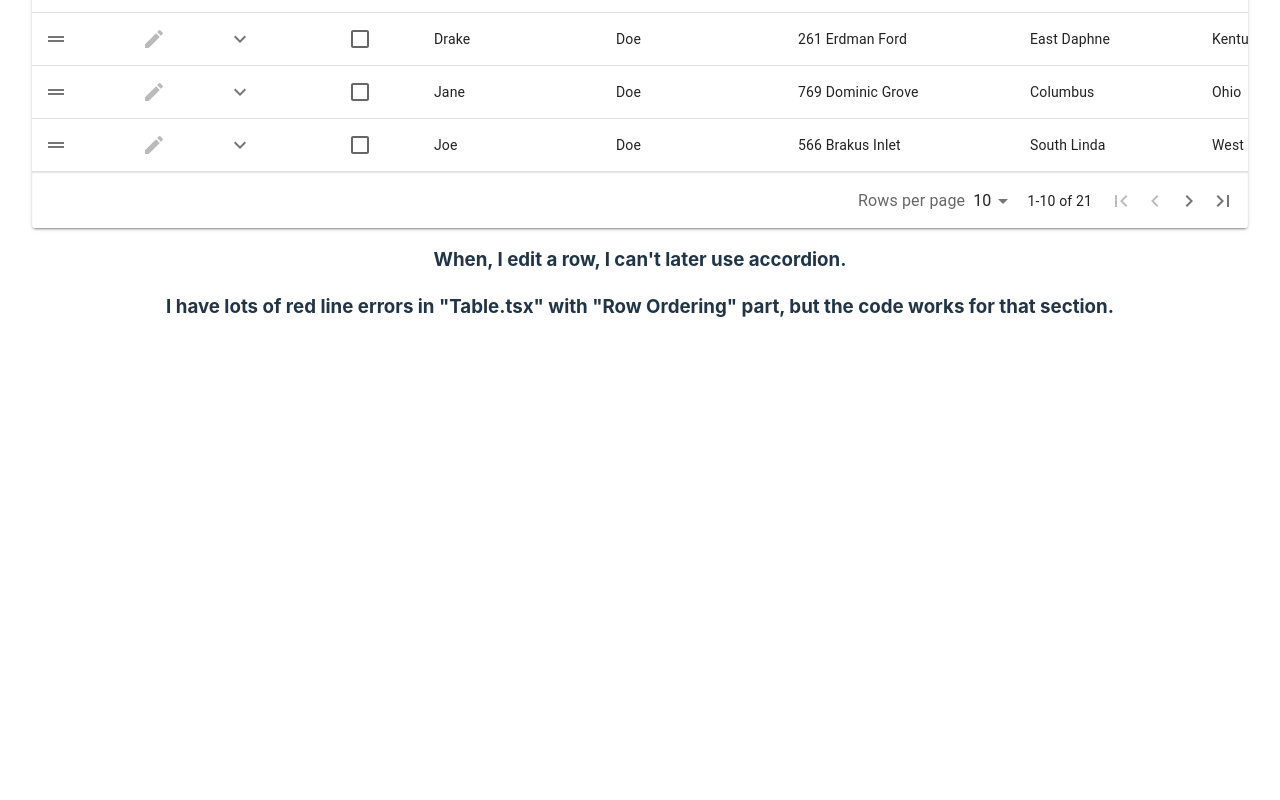
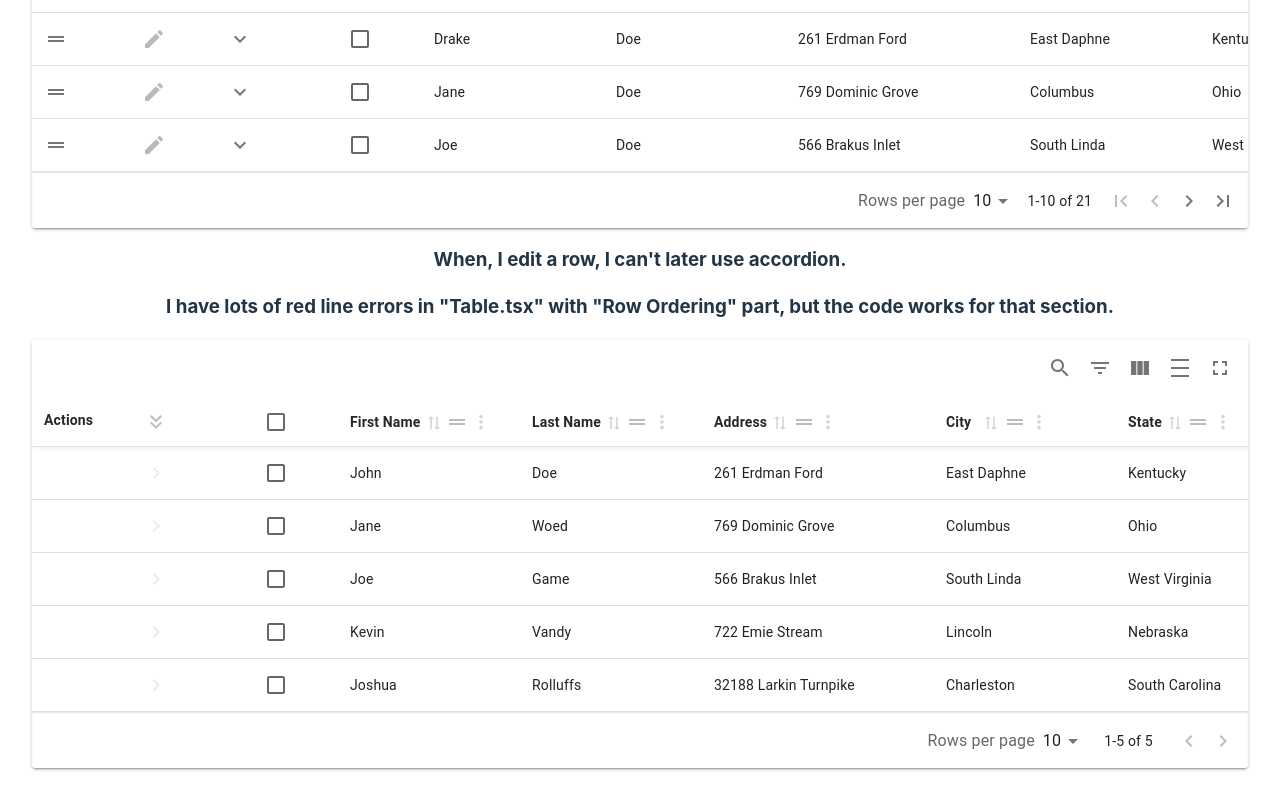
Before and after one commit to KacperLudwiczak/Material-React-Table-Implementaion, a React (Vite) app: page / in a window 1280 px wide. Shown: the part 622-1422 px from the top of the page. Before the commit the page ends 994 px from the top, so only its background shows below. Built offline with nearby package versions, Linux system fonts and the light colour scheme.

Commit message:
SimpleTable

```diff
--- a/src/App.tsx
+++ b/src/App.tsx
@@ -1,6 +1,7 @@
 import "./App.css";
 import Header from "./components/Header";
 import Table from "./components/Table";
+import SimpleTable from "./components/SimpleTable";
 
 function App() {
   return (
@@ -13,6 +14,8 @@ function App() {
         I have lots of red line errors in "Table.tsx" with "Row Ordering" part,
         but the code works for that section.
       </h3>
+
+      <SimpleTable />
     </>
   );
 }
--- /dev/null
+++ b/src/components/SimpleTable.tsx
@@ -0,0 +1,119 @@
+import React, { useMemo } from "react";
+import { MaterialReactTable, type MRT_ColumnDef } from "material-react-table";
+
+const data = [
+  {
+    name: {
+      firstName: "John",
+      lastName: "Doe",
+    },
+    address: "261 Erdman Ford",
+    city: "East Daphne",
+    state: "Kentucky",
+  },
+  {
+    name: {
+      firstName: "Jane",
+      lastName: "Woed",
+    },
+    address: "769 Dominic Grove",
+    city: "Columbus",
+    state: "Ohio",
+  },
+  {
+    name: {
+      firstName: "Joe",
+      lastName: "Game",
+    },
+    address: "566 Brakus Inlet",
+    city: "South Linda",
+    state: "West Virginia",
+  },
+  {
+    name: {
+      firstName: "Kevin",
+      lastName: "Vandy",
+    },
+    address: "722 Emie Stream",
+    city: "Lincoln",
+    state: "Nebraska",
+  },
+  {
+    name: {
+      firstName: "Joshua",
+      lastName: "Rolluffs",
+    },
+    address: "32188 Larkin Turnpike",
+    city: "Charleston",
+    state: "South Carolina",
+  },
+];
+
+// example data type
+type Person = {
+  name: {
+    firstName: string;
+    lastName: string;
+  };
+  address: string;
+  city: string;
+  state: string;
+};
+
+const SimpleTable = () => {
+  // should be memoized or stable
+  const columns = useMemo<MRT_ColumnDef<Person>[]>(
+    () => [
+      {
+        accessorKey: "name.firstName",
+        header: "First Name",
+        size: 150,
+      },
+      {
+        accessorKey: "name.lastName",
+        header: "Last Name",
+        size: 150,
+      },
+      {
+        accessorKey: "address",
+        header: "Address",
+        size: 200,
+      },
+      {
+        accessorKey: "city",
+        header: "City",
+        size: 150,
+      },
+      {
+        accessorKey: "state",
+        header: "State",
+        size: 150,
+      },
+    ],
+    []
+  );
+
+  return (
+    <MaterialReactTable
+      columns={columns}
+      data={data}
+      enableStickyHeader
+      enableColumnFilterModes
+      enableColumnOrdering
+      enableGrouping
+      enablePinning
+      enableRowActions
+      enableRowSelection
+      enableExpanding
+      enableExpandAll
+      enableGlobalFilterModes
+      // editingMode="modal"
+      // enableEditing={true}
+      // autoResetPageIndex={false}
+      // enableRowOrdering
+      // enableSorting={false}
+    />
+  );
+};
+
+export default SimpleTable;
--- a/src/components/Table.tsx
+++ b/src/components/Table.tsx
@@ -14,6 +14,7 @@ type Person = {
   address: string;
   city: string;
   state: string;
+  subRows?: Person[];
 };
 
 const Table = () => {
@@ -51,16 +52,16 @@ const Table = () => {
 
   const [tableData, setTableData] = useState<Person[]>(() => data);
 
-  const handleSaveRow: MaterialReactTableProps<Person>["onEditingRowSave"] =
-    async ({ exitEditingMode, row, values }) => {
-      // Create a copy of the tableData array
-      const newData = [...tableData];
-      // Update the specific row with the new values
-      newData[row.index] = values;
-      // Update the state with the new data
-      setTableData(newData);
-      exitEditingMode(); // required to exit editing mode
-    };
+  const handleSaveRow: MaterialReactTableProps<Person>["onEditingRowSave"] = ({
+    exitEditingMode,
+    row,
+    values,
+  }) => {
+    const newData = [...tableData];
+    newData[row.index] = values;
+    setTableData(newData);
+    exitEditingMode();
+  };
 
   return (
     <MaterialReactTable
@@ -77,12 +78,12 @@ const Table = () => {
       enableExpandAll
       enableGlobalFilterModes
       editingMode="modal"
-      enableEditing
+      enableEditing={true}
       onEditingRowSave={handleSaveRow}
       autoResetPageIndex={false}
       enableRowOrdering
       enableSorting={false}
-      muiTableBodyRowDragHandleProps={({ table, row }) => ({
+      muiTableBodyRowDragHandleProps={({ table }) => ({
         onDragEnd: () => {
           const { draggingRow, hoveredRow } = table.getState();
           if (hoveredRow && draggingRow) {
```
